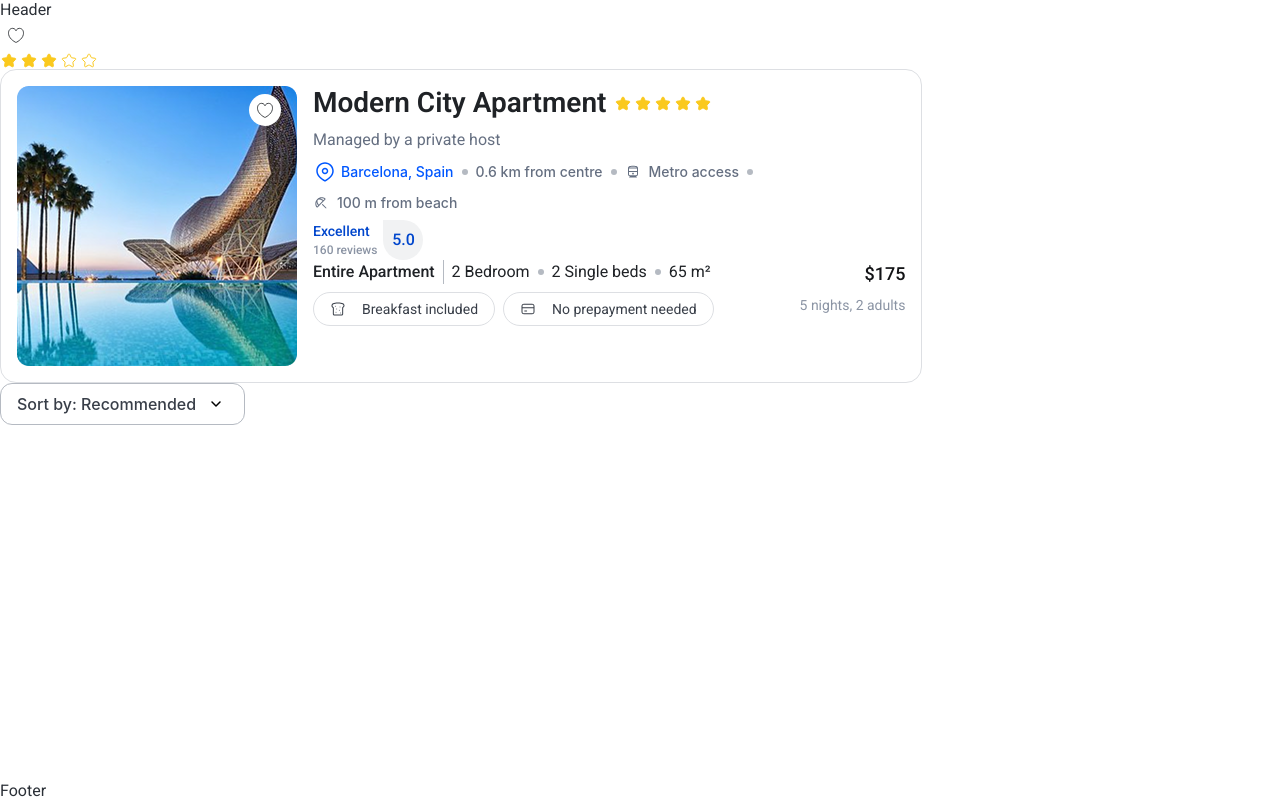
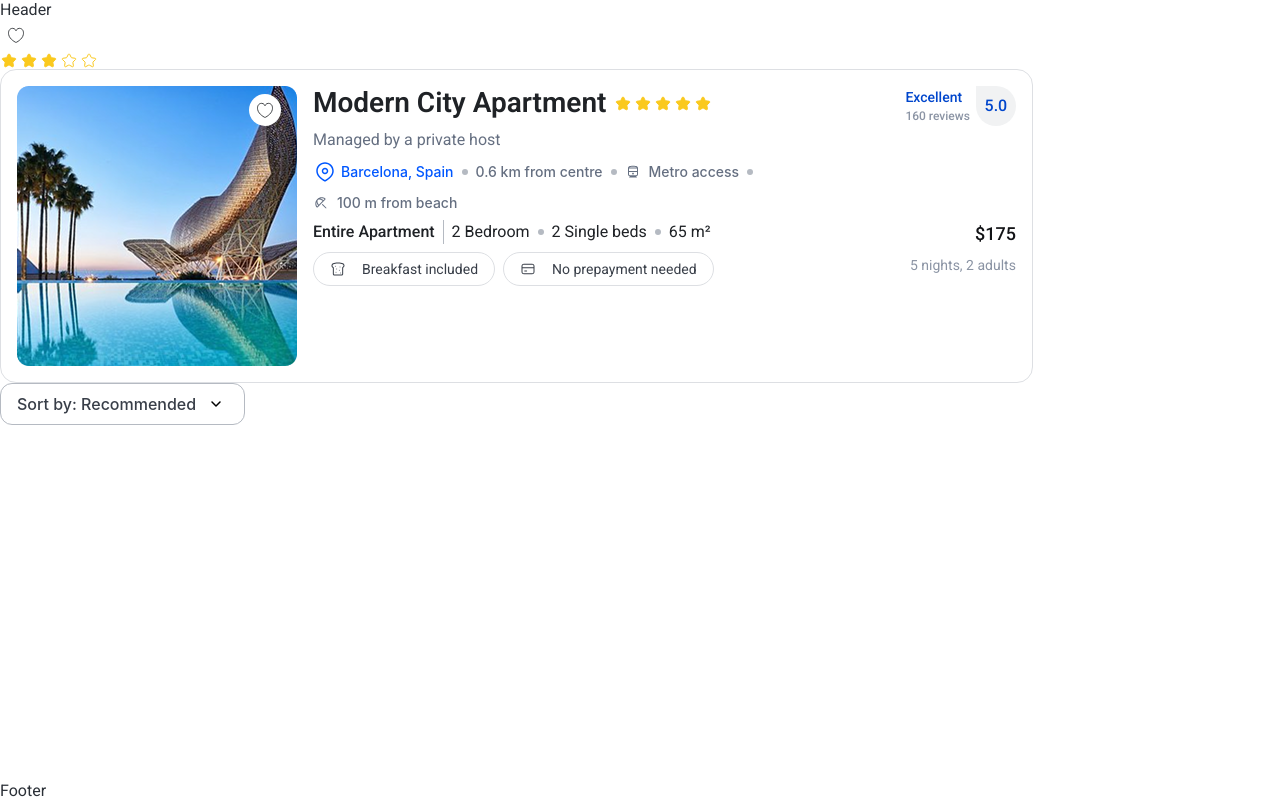
Before and after one commit to YuraKhalus/tripto, a React (Vite) app in the folder client/: page /ui in a window 1280 px wide. Built offline with nearby package versions, Linux system fonts and the light colour scheme.

Commit message:
випралив помилку з рейтингом

```diff
--- a/client/src/components/ui/PropertyCard/PropertyCard.module.css
+++ b/client/src/components/ui/PropertyCard/PropertyCard.module.css
@@ -35,7 +35,7 @@
     right: 16px;
 }
 
-.hotelTitleTating{
+.hotelTitleRating{
     display: flex;
 }
 
```
